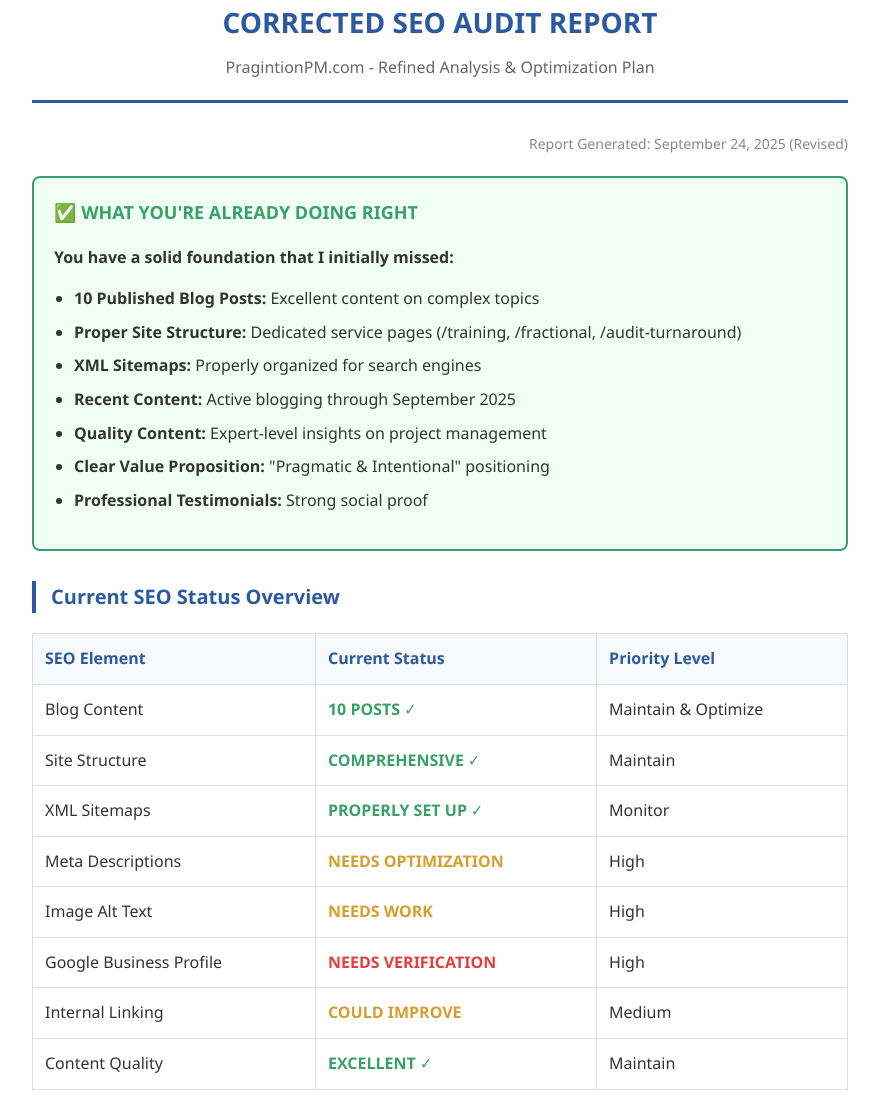
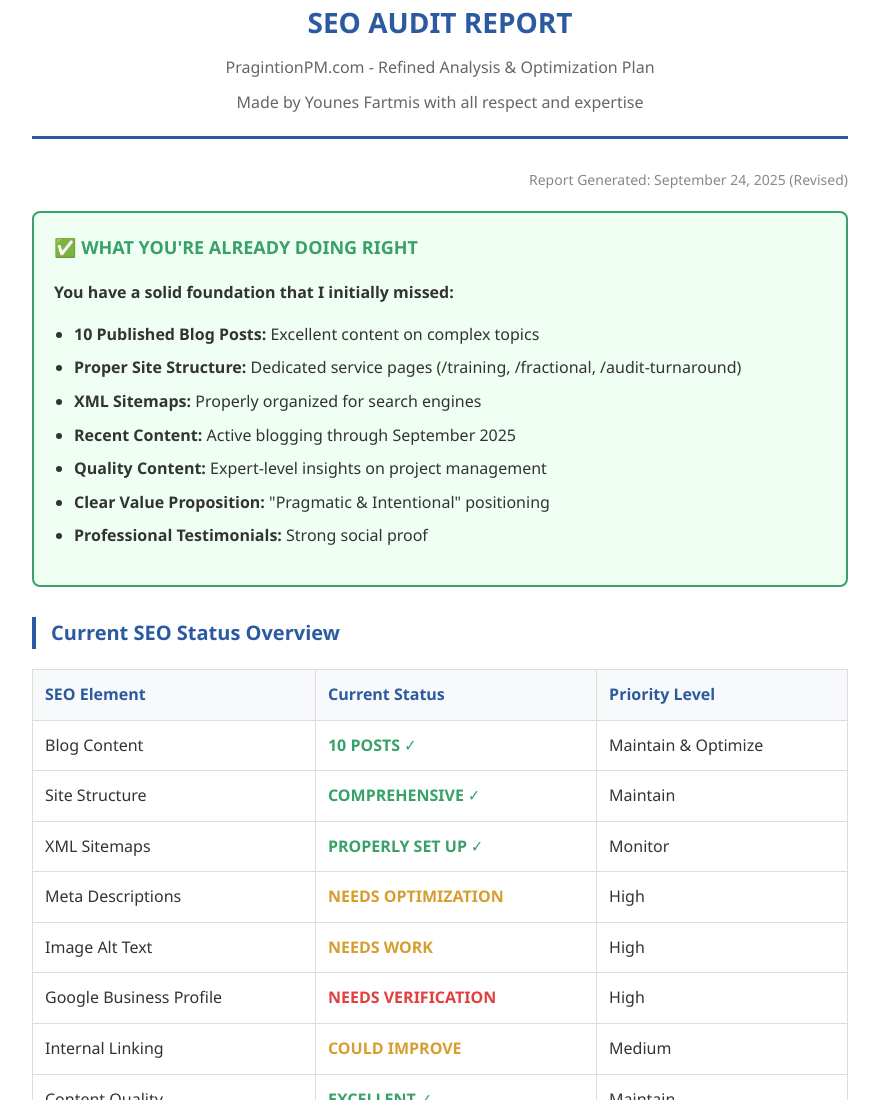
Before and after one commit to fahras98/report, a plain HTML site: page index.html in a window 1280 px wide. Shown: the top 1100 px of the page, without its empty margins (200-1079 px from the left). Drawn offline with Linux system fonts and the light colour scheme.

Commit message:
Update index.html

```diff
--- a/index.html
+++ b/index.html
@@ -188,8 +188,10 @@
 </head>
 <body>
     <div class="header">
-        <h1>CORRECTED SEO AUDIT REPORT</h1>
+        <h1>SEO AUDIT REPORT</h1>
         <p>PragintionPM.com - Refined Analysis & Optimization Plan</p>
+<p>Made by Younes Fartmis with all respect and expertise</p>
+
     </div>
 
     <div class="date">
```
